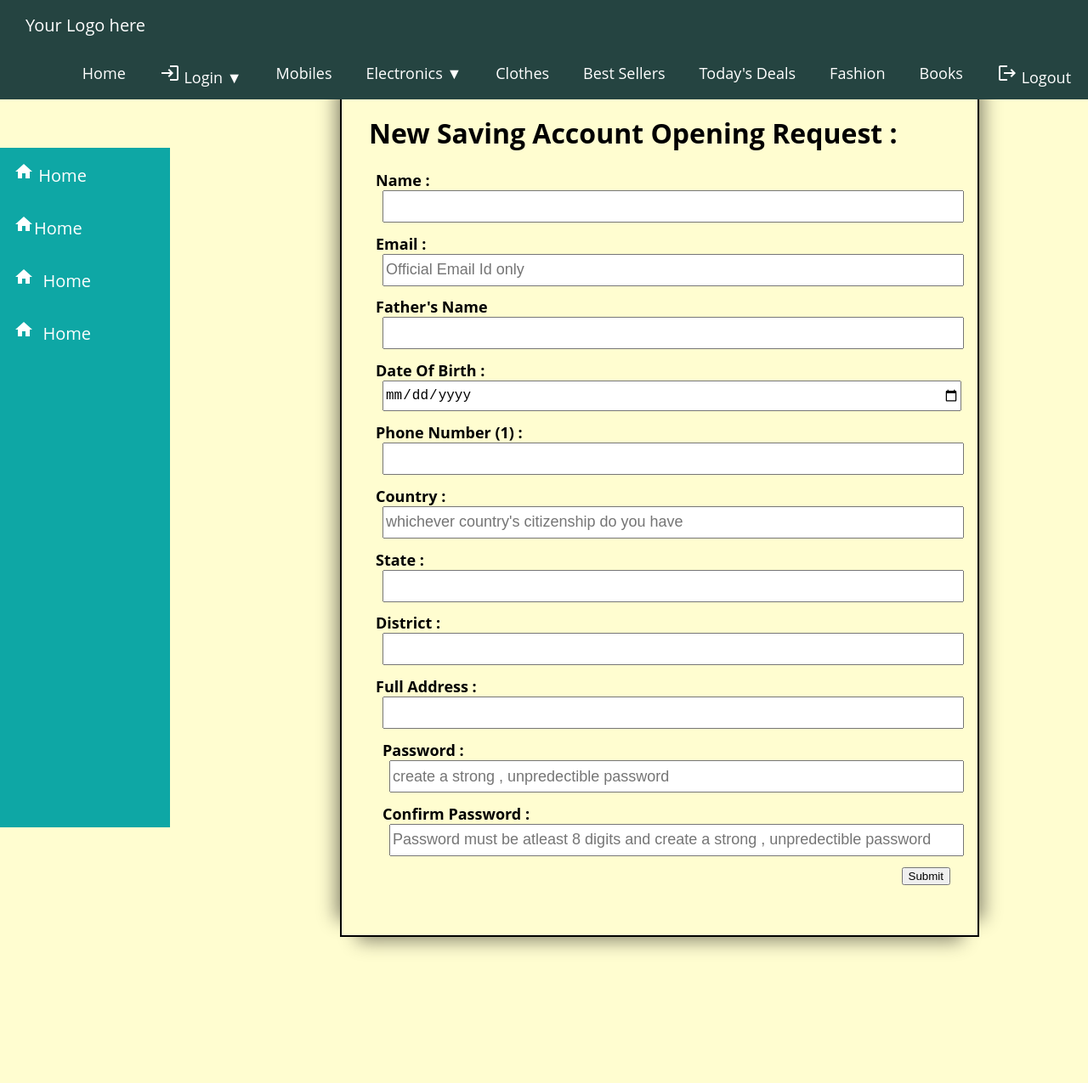
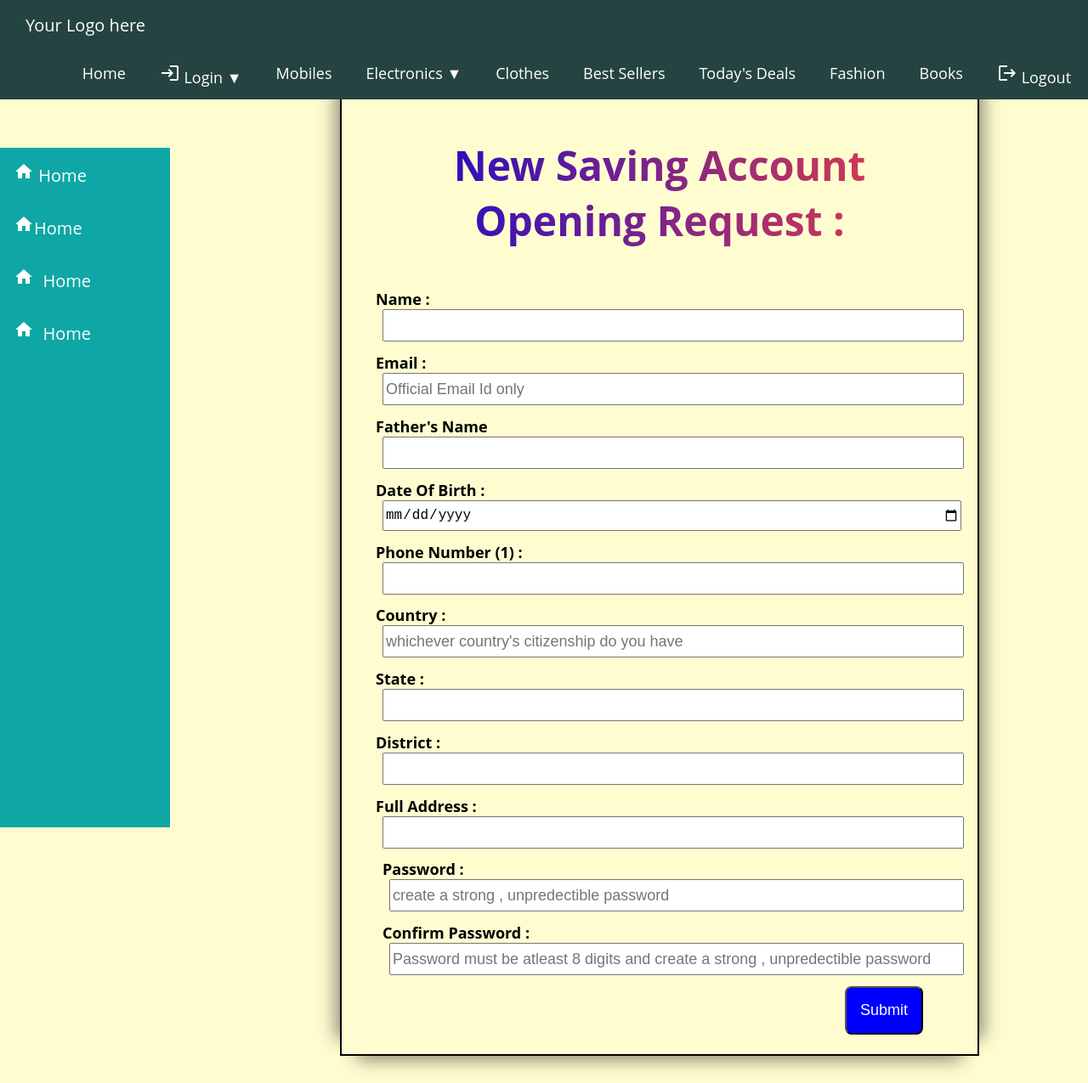
Before and after one commit to Itachi7011/e-commerce_web-app-, a React (Create React App) app in the folder client/: page /CustomerRegistration in a window 1280 px wide. Shown: the whole page at 85% size. Before the commit the page ends 1135 px from the top, so only its background shows below. Built offline with nearby package versions, Linux system fonts and the light colour scheme.

Commit message:
Update CustomerRegistration.js

```diff
--- a/client/src/Components/Customers/CustomerRegistration.js
+++ b/client/src/Components/Customers/CustomerRegistration.js
@@ -15,7 +15,6 @@ const CustomerRegistration = () => {
     state: "",
     district: "",
     fullAddress: "",
-    totalAmount: "",
     dateOfFormSubmission: "",
     password: "",
     cpassword: "",
@@ -35,11 +34,11 @@ const CustomerRegistration = () => {
     <>
       <div className="main-body1">
 
-        <div className="nav-btn">
-          <h1> New Saving Account Opening Request : </h1>
+        <div className="nav-btn" style={{textAlign: "center"}}>
+          <h1 className="title_heading"> New Saving Account Opening Request : </h1>
         </div>
         <div className="registrationForm">
-          <form action="/reqNewSavAcc" method="POST">
+          <form action="/newCustomerRegistration" method="POST">
 
             <div className="mb-3 formDivRegistraion">
               {" "}
@@ -229,7 +228,7 @@ const CustomerRegistration = () => {
               <button
                 type="submit"
                 value="signUp"
-                className="btn btn-primary btn-lg m-3"
+                className="login_btn"
                 style={{ float: "right" }}
               >
                 Submit
```
